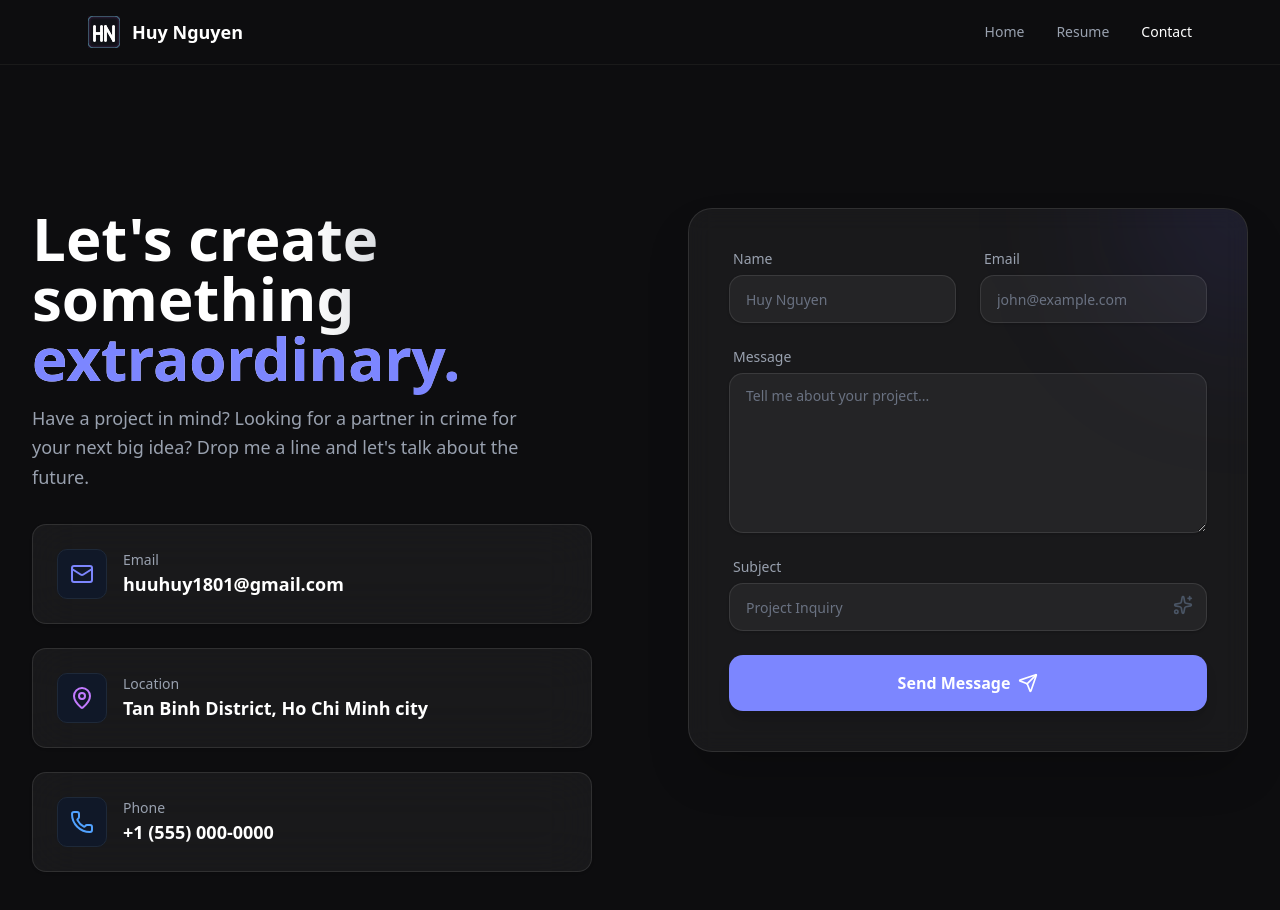
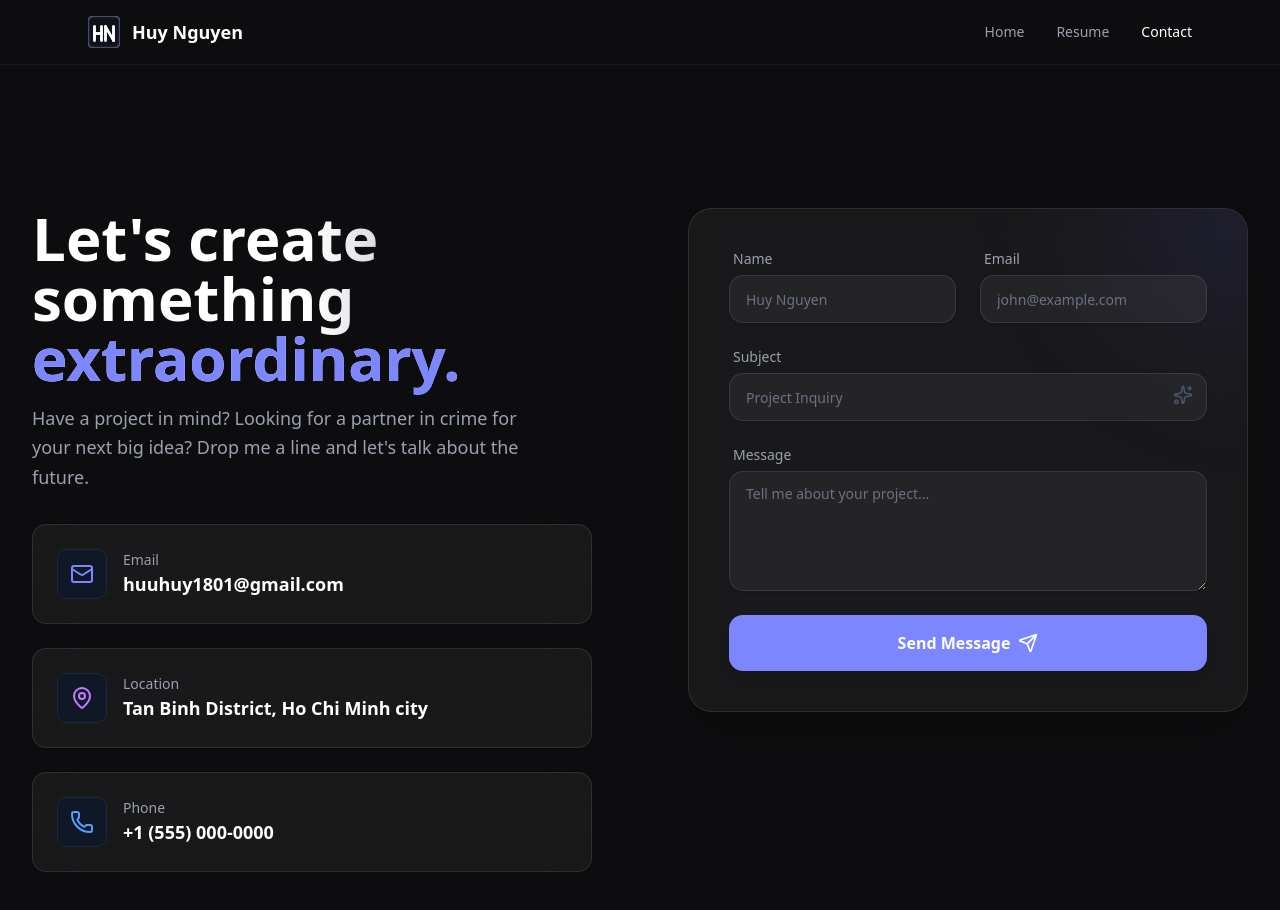
Before and after one commit to huynth1801/my-porfolio-nextjs, a Next.js app: page /contact in a window 1280 px wide. Shown: the top 910 px of the page. Built offline with nearby package versions, Linux system fonts and the light colour scheme.

Commit message:
add api for sending email when user submit form

```diff
--- /dev/null
+++ b/app/api/contact/route.ts
@@ -0,0 +1,70 @@
+import { TELEGRAM_BOT_TOKEN, TELEGRAM_CHAT_ID } from "@/lib/constants";
+import { TELEGRAM_EP } from "@/lib/constants/api-endpoint";
+import { NextResponse } from "next/server";
+
+function escapeHtml(str: string) {
+  return String(str)
+    .replace(/&/g, "&amp;")
+    .replace(/</g, "&lt;")
+    .replace(/>/g, "&gt;")
+    .replace(/"/g, "&quot;")
+    .replace(/'/g, "&#39;");
+}
+
+export async function POST(req: Request) {
+  try {
+    const body = await req.json();
+    const { name, email, subject, message } = body;
+
+    if (!name || !email || !message) {
+      return NextResponse.json({ ok: false, error: "Missing required fields" }, { status: 400 });
+    }
+
+    // Simple email validation
+    const emailRegex = /^\S+@\S+\.\S+$/;
+    if (!emailRegex.test(email)) {
+      return NextResponse.json({ ok: false, error: "Invalid email" }, { status: 400 });
+    }
+
+    // Telegram has a message length limit (~4096). Cap the message at 4000 chars.
+    const maxLen = 4000;
+    let messageSafe = message;
+    if (messageSafe.length > maxLen) messageSafe = messageSafe.slice(0, maxLen) + "...";
+
+    if (!TELEGRAM_BOT_TOKEN || !TELEGRAM_CHAT_ID) {
+      return NextResponse.json({ ok: false, error: "Telegram not configured" }, { status: 500 });
+    }
+
+    // Build a succinct message for Telegram. Use HTML parse mode and escape values.
+    const htmlMsg = `
+      <b>New contact form submission</b>\n
+      <b>Name:</b> ${escapeHtml(name)}\n
+      <b>Email:</b> ${escapeHtml(email)}\n
+      <b>Subject:</b> ${escapeHtml(subject ?? "")}\n
+      <b>Message:</b>\n${escapeHtml(messageSafe)}
+    `;
+
+    // Telegram expects POST to sendMessage endpoint
+    const telegramUrl = `${TELEGRAM_EP}${TELEGRAM_BOT_TOKEN}/sendMessage`;
+
+    const telegramRes = await fetch(telegramUrl, {
+      method: "POST",
+      headers: { "Content-Type": "application/json" },
+      body: JSON.stringify({ chat_id: TELEGRAM_CHAT_ID, text: htmlMsg, parse_mode: "HTML" }),
+    });
+
+    if (!telegramRes.ok) {
+      const errorText = await telegramRes.text();
+      return NextResponse.json({ ok: false, error: `Telegram error: ${errorText}` }, { status: 500 });
+    }
+
+    // Optional: send email as backup if SMTP or sendgrid is configured
+    // NOTE: Keep email sending optional (uncomment or implement later)
+
+    return NextResponse.json({ ok: true });
+  } catch (err: unknown) {
+    console.error("/api/contact error:", err);
+    const message = err instanceof Error ? err.message : String(err);
+    return NextResponse.json({ ok: false, error: message ?? "Unknown error" }, { status: 500 });
+  }
+}
--- a/app/contact/components/contact-form.tsx
+++ b/app/contact/components/contact-form.tsx
@@ -1,13 +1,12 @@
 "use client";
 
 import React, { useState } from "react";
-import { motion, AnimatePresence } from "framer-motion";
+import { motion } from "framer-motion";
 import { Send, Sparkles, CheckCircle2, Loader2, Mail, MapPin, Phone } from "lucide-react";
 import { ContactFormData, FormState } from "@/types/contact.types";
 import { Input } from "@/components/ui/input";
 import { Textarea } from "@/components/ui/textarea";
 import { InfoCard } from "./info-card";
-import { RECIPIENT_EMAIL } from "@/lib/constants/recipient";
 
 export const ContactForm: React.FC = () => {
   const [formData, setFormData] = useState<ContactFormData>({
@@ -34,28 +33,26 @@ export const ContactForm: React.FC = () => {
     e.preventDefault();
     setFormState({ ...formState, isSubmitting: true, error: null });
 
-    // Simulate a brief "processing" state for better UX
-    await new Promise((resolve) => setTimeout(resolve, 800));
+    try {
+      const res = await fetch("/api/contact", {
+        method: "POST",
+        headers: { "Content-Type": "application/json" },
+        body: JSON.stringify(formData),
+      });
 
-    try {
-      // Construct the email body
-      const subject = encodeURIComponent(formData.subject || "New Contact Request");
-      const body = encodeURIComponent(
-        `Name: ${formData.name}\n` +
-          `Email: ${formData.email}\n\n` +
-          `Message:\n${formData.message}`,
-      );
-
-      // Trigger the mailto action
-      window.location.href = `mailto:${RECIPIENT_EMAIL}?subject=${subject}&body=${body}`;
+      const json = await res.json();
+      if (!res.ok || !json.ok) {
+        setFormState({
+          isSubmitting: false,
+          isSuccess: false,
+          error: json.error ?? "Failed to send",
+        });
+        return;
+      }
 
       setFormState({ isSubmitting: false, isSuccess: true, error: null });
-    } catch (error) {
-      setFormState({
-        isSubmitting: false,
-        isSuccess: false,
-        error: "Could not open email client.",
-      });
+    } catch (err) {
+      setFormState({ isSubmitting: false, isSuccess: false, error: "Unexpected error" });
     }
   };
 
@@ -103,7 +100,7 @@ export const ContactForm: React.FC = () => {
       >
         <div className="space-y-4">
           <motion.h1
-            className="text-5xl md:text-6xl font-bold bg-clip-text text-transparent bg-gradient-to-r from-white via-white to-gray-500"
+            className="text-5xl md:text-6xl font-bold bg-clip-text text-transparent bg-linear-to-r from-white via-white to-gray-500"
             initial={{ opacity: 0, y: 20 }}
             animate={{ opacity: 1, y: 0 }}
             transition={{ delay: 0.2 }}
@@ -177,17 +174,6 @@ export const ContactForm: React.FC = () => {
               />
             </div>
 
-            <Textarea
-              id="message"
-              name="message"
-              label="Message"
-              placeholder="Tell me about your project..."
-              value={formData.message}
-              onChange={handleChange}
-              required
-              className="min-h-[160px]"
-            />
-
             <div className="relative">
               <Input
                 id="subject"
@@ -219,10 +205,21 @@ export const ContactForm: React.FC = () => {
               </motion.button>
             </div>
 
+            <Textarea
+              id="message"
+              name="message"
+              label="Message"
+              placeholder="Tell me about your project..."
+              value={formData.message}
+              onChange={handleChange}
+              required
+              className="min-h-40"
+            />
+
             <motion.button
               type="submit"
               disabled={formState.isSubmitting}
-              className="w-full h-14 bg-gradient-to-r bg-indigo-400 rounded-xl font-semibold text-white shadow-lg flex items-center justify-center gap-2 overflow-hidden relative"
+              className="w-full h-14 bg-linear-to-r bg-indigo-400 rounded-xl font-semibold text-white shadow-lg flex items-center justify-center gap-2 overflow-hidden relative"
               whileHover={{ scale: 1.02 }}
               whileTap={{ scale: 0.98 }}
             >
@@ -239,6 +236,11 @@ export const ContactForm: React.FC = () => {
                 </>
               )}
             </motion.button>
+            {formState.error && (
+              <p className="text-sm text-red-400 mt-3" role="status" aria-live="polite">
+                {formState.error}
+              </p>
+            )}
           </div>
         </form>
       </motion.div>
--- /dev/null
+++ b/lib/constants/api-endpoint.ts
@@ -0,0 +1 @@
+export const TELEGRAM_EP='https://api.telegram.org/bot'
--- /dev/null
+++ b/lib/constants/index.ts
@@ -0,0 +1,2 @@
+export const TELEGRAM_BOT_TOKEN = process.env.NEXT_PUBLIC_TELEGRAM_BOT_TOKEN
+export const TELEGRAM_CHAT_ID = process.env.NEXT_PUBLIC_TELEGRAM_CHAT_ID
--- a/lib/constants/recipient.ts
+++ /dev/null
@@ -1 +0,0 @@
-export const RECIPIENT_EMAIL = process.env.NEXT_PUBLIC_RECIPIENT_EMAIL
```
Also changed, not shown: 1 other file (tests, documents, lock files or other folders).
